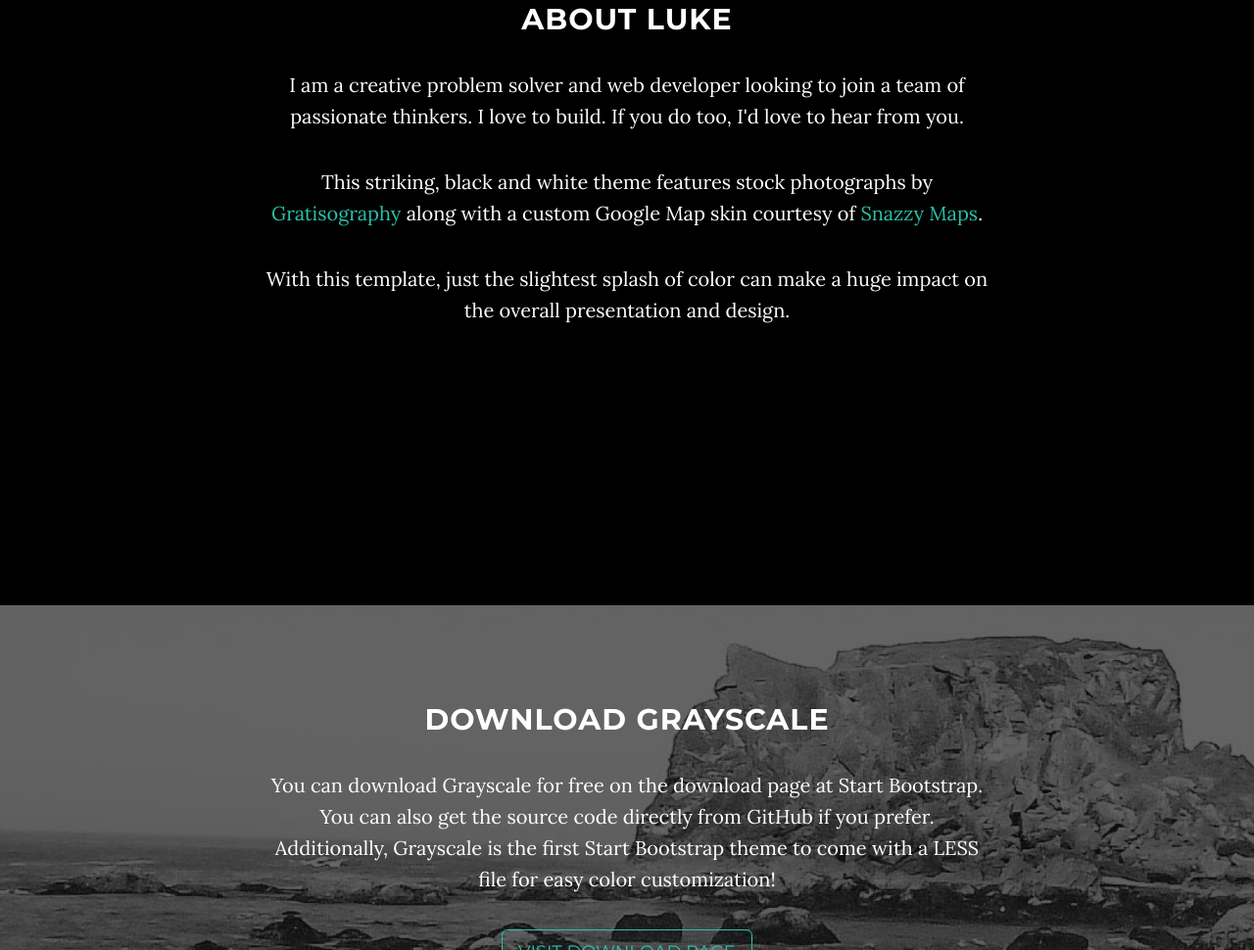
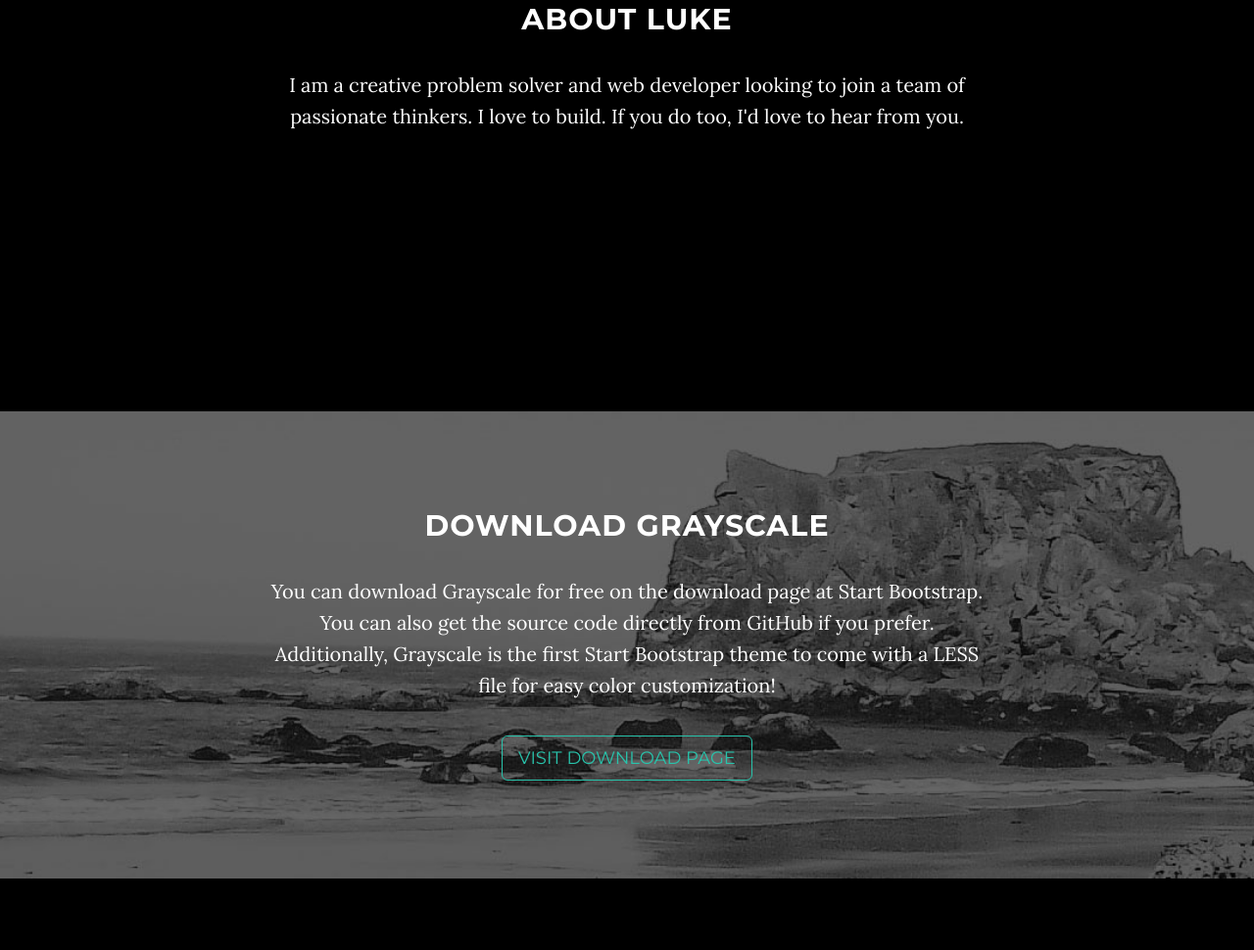
Before and after one commit to ldrohan/ldrohan.github.io, a plain HTML site: page index.html in a window 1280 px wide. Shown: the part 1047-2017 px from the top of the page at 98% size. Drawn offline with nearby package versions, Linux system fonts and the light colour scheme; some packages are replaced by stand-ins of ours.

Commit message:
mas content

```diff
--- a/index.html
+++ b/index.html
@@ -81,8 +81,8 @@
             <div class="col-lg-8 col-lg-offset-2">
                 <h2>About Luke</h2>
                 <p>I am a creative problem solver and web developer looking to join a team of passionate thinkers. I love to build. If you do too, I'd love to hear from you.</p>
-                <p>This striking, black and white theme features stock photographs by <a href="http://gratisography.com/">Gratisography</a> along with a custom Google Map skin courtesy of <a href="http://snazzymaps.com/">Snazzy Maps</a>.</p>
-                <p>With this template, just the slightest splash of color can make a huge impact on the overall presentation and design.</p>
+                <!-- <p>This striking, black and white theme features stock photographs by <a href="http://gratisography.com/">Gratisography</a> along with a custom Google Map skin courtesy of <a href="http://snazzymaps.com/">Snazzy Maps</a>.</p>
+                <p>With this template, just the slightest splash of color can make a huge impact on the overall presentation and design.</p> -->
             </div>
         </div>
     </section>
```
